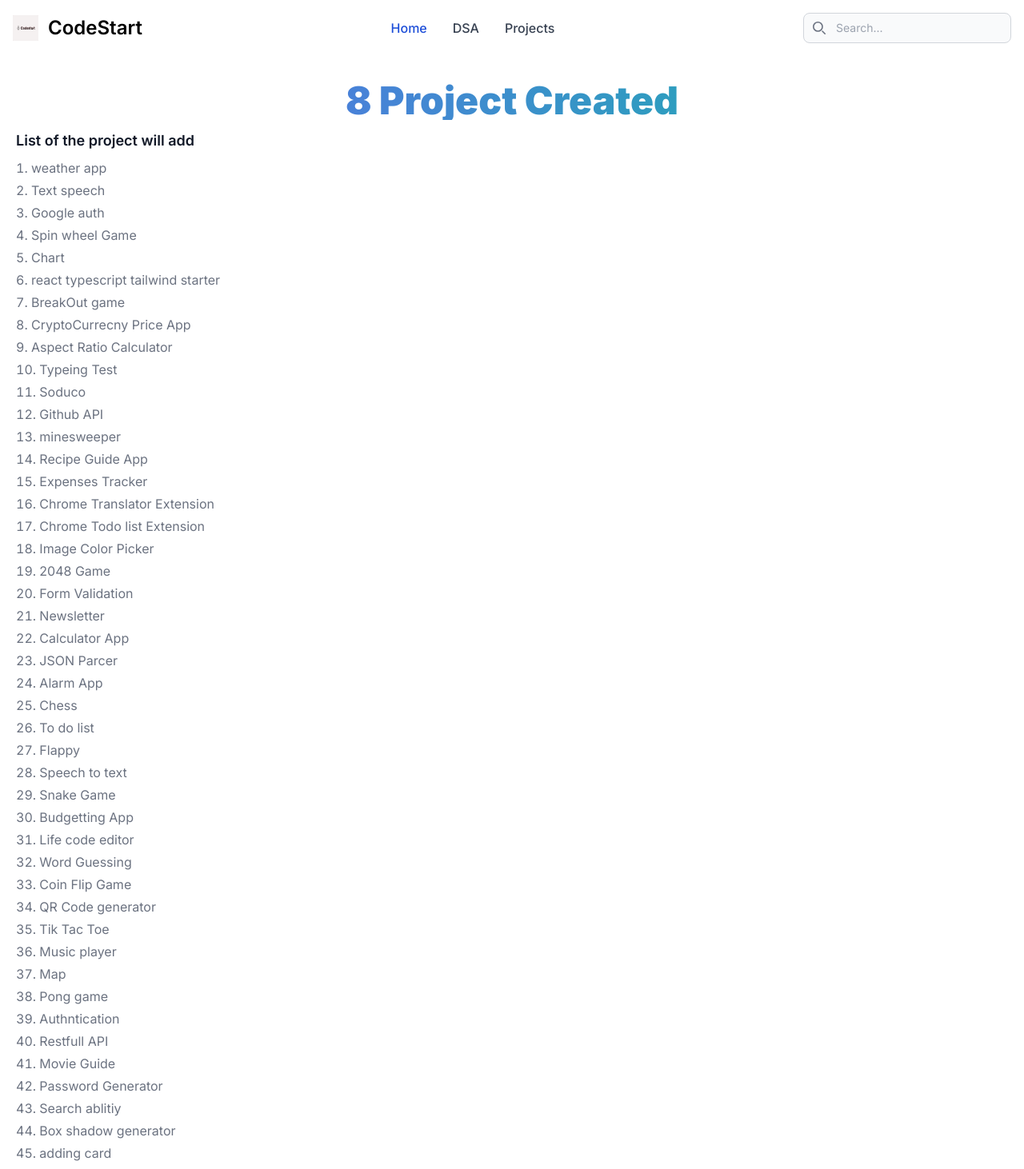
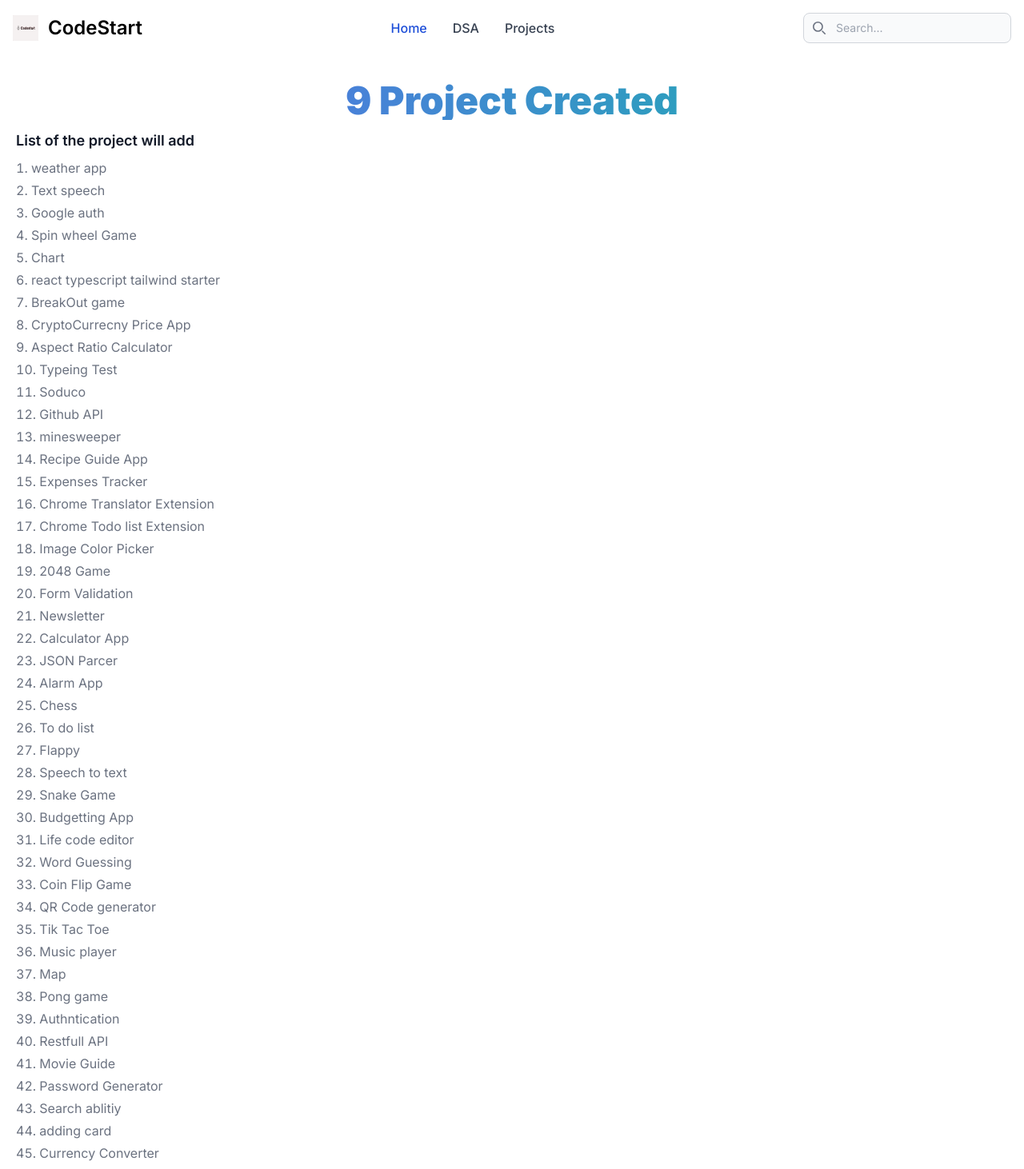
Before and after one commit to homayunmmdy/Javascript-Mosh, a Next.js app: page /projects in a window 1280 px wide. Shown: the top 1462 px of the page at 80% size. Built offline with nearby package versions, Linux system fonts and the light colour scheme.

Commit message:
Add 9th card

```diff
--- a/app/projects/page.tsx
+++ b/app/projects/page.tsx
@@ -4,7 +4,7 @@ const Projects = () => {
   return (
     <div className="p-5">
       <h1 className="bg-clip-text my-3 text-center text-transparent bg-gradient-to-r from-indigo-500 to-teal-500 text-5xl font-black">
-        8 Project Created
+        9 Project Created
       </h1>
       <h2 className="mb-2 text-lg font-semibold text-gray-900 dark:text-white">
         List of the project will add
@@ -53,7 +53,6 @@ const Projects = () => {
         <li>Movie Guide</li>
         <li>Password Generator</li>
         <li>Search ablitiy</li>
-        <li>Box shadow generator</li>
         <li>adding card</li>
         <li>Currency Converter</li>
         <li>Drag and Drop Todo list</li>
```
Also changed, not shown: data.ts (+9 -0 lines).
